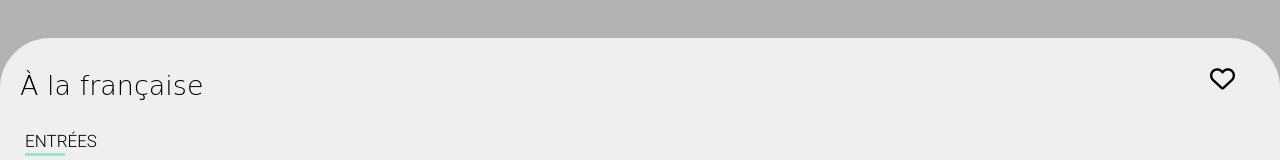
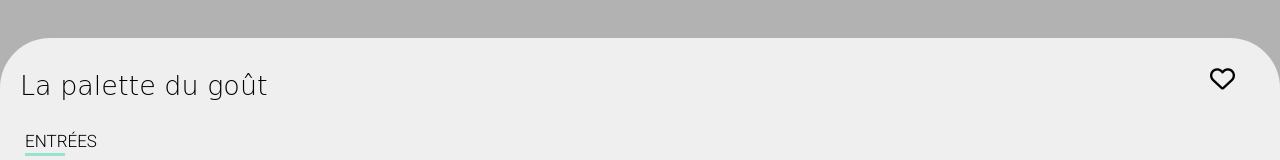
Before and after one commit to valclmb/oh-my-food, a website: page SubPages/palette.html in a window 1280 px wide. Shown: the part 270-430 px from the top of the page. Drawn offline with Linux system fonts and the light colour scheme; a web font is replaced by a local one.

Commit message:
Fix titles names

```diff
--- a/SubPages/palette.html
+++ b/SubPages/palette.html
@@ -2,7 +2,7 @@
 <html lang="en">
 <head>
     <meta charset="UTF-8">
-    <title>Ohmyfood - A la française</title>
+    <title>Ohmyfood - La palette du goût</title>
     <link rel="preconnect" href="https://fonts.googleapis.com">
     <link rel="preconnect" href="https://fonts.gstatic.com" crossorigin>
     <link href="https://fonts.googleapis.com/css2?family=Roboto:wght@300;500;900&family=Shrikhand&display=swap"
@@ -18,7 +18,7 @@
 <div class="presentation__img"></div>
 <main class="detail" >
     <div class="detail__title">
-        <h2>À la française</h2>
+        <h2>La palette du goût</h2>
         <i class=" fa-regular fa-heart"></i>
     </div>
     <section class="content--padding--soft">
```
Also changed, not shown: SubPages/sens.html (+1 -1 lines).
